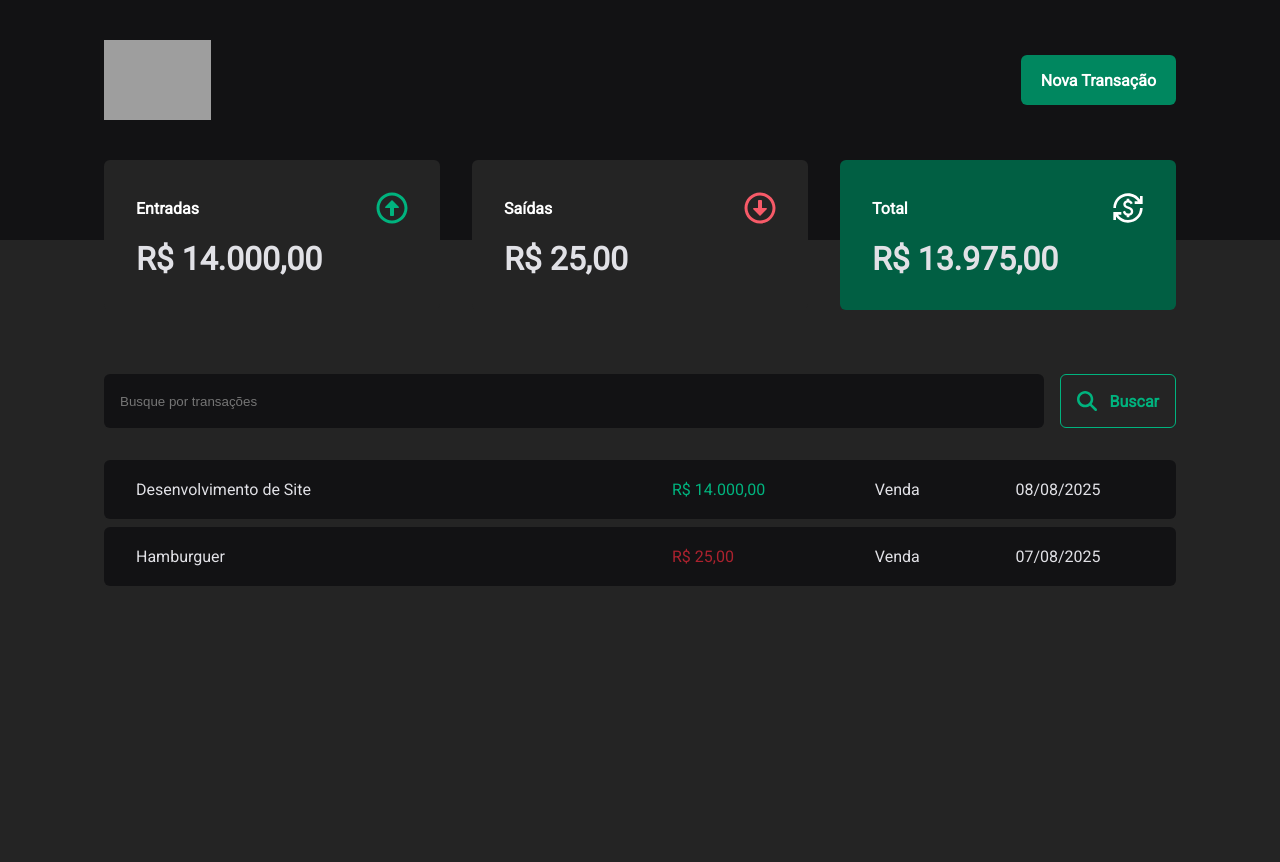
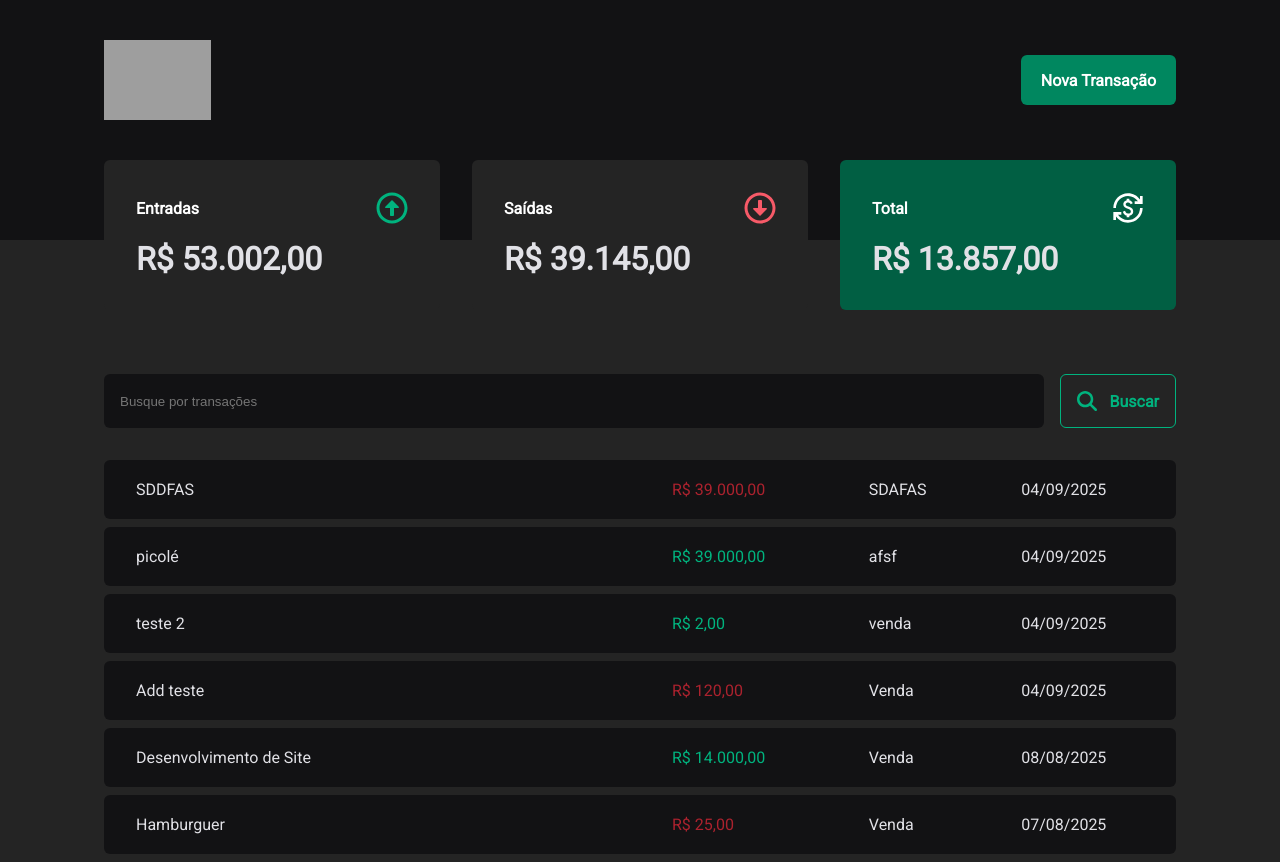
Before and after one commit to tcunha2004/tt-money-react, a React (Vite) app: page / in a window 1280 px wide. Before the commit the page ends 800 px from the top, so only its background shows below. Built offline with nearby package versions, Linux system fonts and the light colour scheme; data requests are answered from the project's data file; grey boxes are pictures that could not be loaded; the HTML template or start-up script is replaced by a standard one.

Commit message:
add: Reseting Transctions Table after a new submit - #D098

```diff
--- a/server.json
+++ b/server.json
@@ -1,7 +1,7 @@
 {
   "transactions": [
     {
-      "id": 1,
+      "id": "1",
       "description": "Desenvolvimento de Site",
       "type": "income",
       "category": "Venda",
@@ -9,12 +9,44 @@
       "createdAt": "2025-08-08T16:55:01.837Z"
     },
     {
-      "id": 2,
+      "id": "2",
       "description": "Hamburguer",
       "type": "outcome",
       "category": "Venda",
       "price": 25,
       "createdAt": "2025-08-07T16:55:01.837Z"
+    },
+    {
+      "id": "160a",
+      "description": "Add teste",
+      "price": 120,
+      "category": "Venda",
+      "type": "outcome",
+      "createdAt": "2025-09-04T14:37:15.698Z"
+    },
+    {
+      "id": "fc07",
+      "description": "teste 2",
+      "price": 2,
+      "category": "venda",
+      "type": "income",
+      "createdAt": "2025-09-04T14:38:09.579Z"
+    },
+    {
+      "id": "9d8d",
+      "description": "picolé",
+      "price": 39000,
+      "category": "afsf",
+      "type": "income",
+      "createdAt": "2025-09-04T15:05:38.424Z"
+    },
+    {
+      "id": "2fd7",
+      "description": "SDDFAS",
+      "price": 39000,
+      "category": "SDAFAS",
+      "type": "outcome",
+      "createdAt": "2025-09-04T15:11:17.519Z"
     }
   ]
 }
--- a/src/components/NewTransactionalModal/index.tsx
+++ b/src/components/NewTransactionalModal/index.tsx
@@ -9,26 +9,37 @@ import {
 import { MdClose } from "react-icons/md";
 import { FaRegArrowAltCircleDown, FaRegArrowAltCircleUp } from "react-icons/fa";
 import { Controller, useForm } from "react-hook-form";
+import { useContext } from "react";
+import { TransactionContext } from "../../contexts/TransactionContext";
 
 interface FormData {
-  desc: string;
+  description: string;
   price: number;
   category: string;
   type: "income" | "outcome";
 }
 
 function NewTransactionalModal() {
+  const { createTransaction } = useContext(TransactionContext);
   const {
     control,
     register,
     handleSubmit,
     formState: { isSubmitting },
+    reset,
   } = useForm<FormData>();
 
   async function handleNewTransaction(data: FormData) {
-    await new Promise((resolve) => setTimeout(resolve, 2000));
+    const { description, price, category, type } = data;
 
-    console.log(data);
+    await createTransaction({
+      description,
+      price,
+      category,
+      type,
+    });
+
+    reset();
   }
 
   return (
@@ -45,7 +56,7 @@ function NewTransactionalModal() {
             type="text"
             placeholder="Descrição"
             required
-            {...register("desc")}
+            {...register("description")}
           />
           <input
             type="number"
@@ -65,7 +76,10 @@ function NewTransactionalModal() {
             name="type"
             render={({ field }) => {
               return (
-                <TransactionType onValueChange={field.onChange} value={field.value}>
+                <TransactionType
+                  onValueChange={field.onChange}
+                  value={field.value}
+                >
                   <TransactionTypeButton variant="income" value="income">
                     <FaRegArrowAltCircleUp size={24} />
                     Entrada
--- a/src/contexts/TransactionContext.tsx
+++ b/src/contexts/TransactionContext.tsx
@@ -2,17 +2,18 @@ import { createContext, useEffect, useState, type ReactNode } from "react";
 import { api } from "../lib/axios";
 
 interface Transaction {
-  id: number;
+  id?: number;
   description: string;
   type: "income" | "outcome";
   price: number;
   category: string;
-  createdAt: string;
+  createdAt?: string;
 }
 
 interface TransactionContextType {
   transactions: Transaction[];
   fetchTransactions: (query?: string) => Promise<void>;
+  createTransaction: (data: Transaction) => Promise<void>;
 }
 
 interface TransactionsProviderProps {
@@ -27,6 +28,8 @@ function TransactionsProvider({ children }: TransactionsProviderProps) {
   async function fetchTransactions(query?: string) {
     const response = await api.get("/transactions", {
       params: {
+        _sort: "createdAt",
+        _order: "desc",
         q: query,
       },
     });
@@ -45,12 +48,28 @@ function TransactionsProvider({ children }: TransactionsProviderProps) {
     setTransactions(response.data);
   }
 
+  async function createTransaction(data: Transaction) {
+    const { description, price, category, type } = data;
+
+    const response = await api.post("transactions", {
+      description,
+      price,
+      category,
+      type,
+      createdAt: new Date(),
+    });
+
+    setTransactions((state) => [response.data, ...state]);
+  }
+
   useEffect(() => {
     fetchTransactions();
   }, []);
 
   return (
-    <TransactionContext.Provider value={{ transactions, fetchTransactions }}>
+    <TransactionContext.Provider
+      value={{ transactions, fetchTransactions, createTransaction }}
+    >
       {children}
     </TransactionContext.Provider>
   );
```
